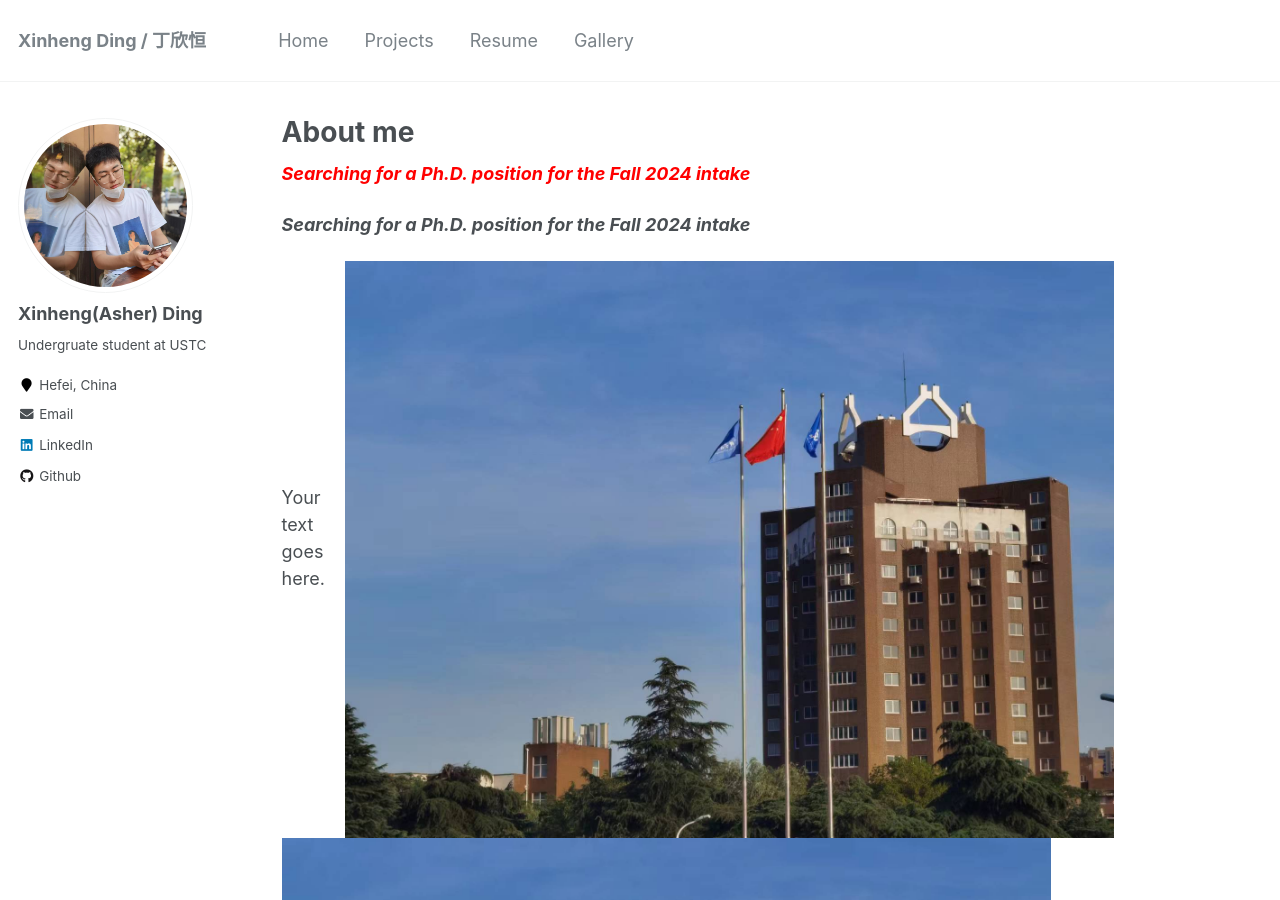
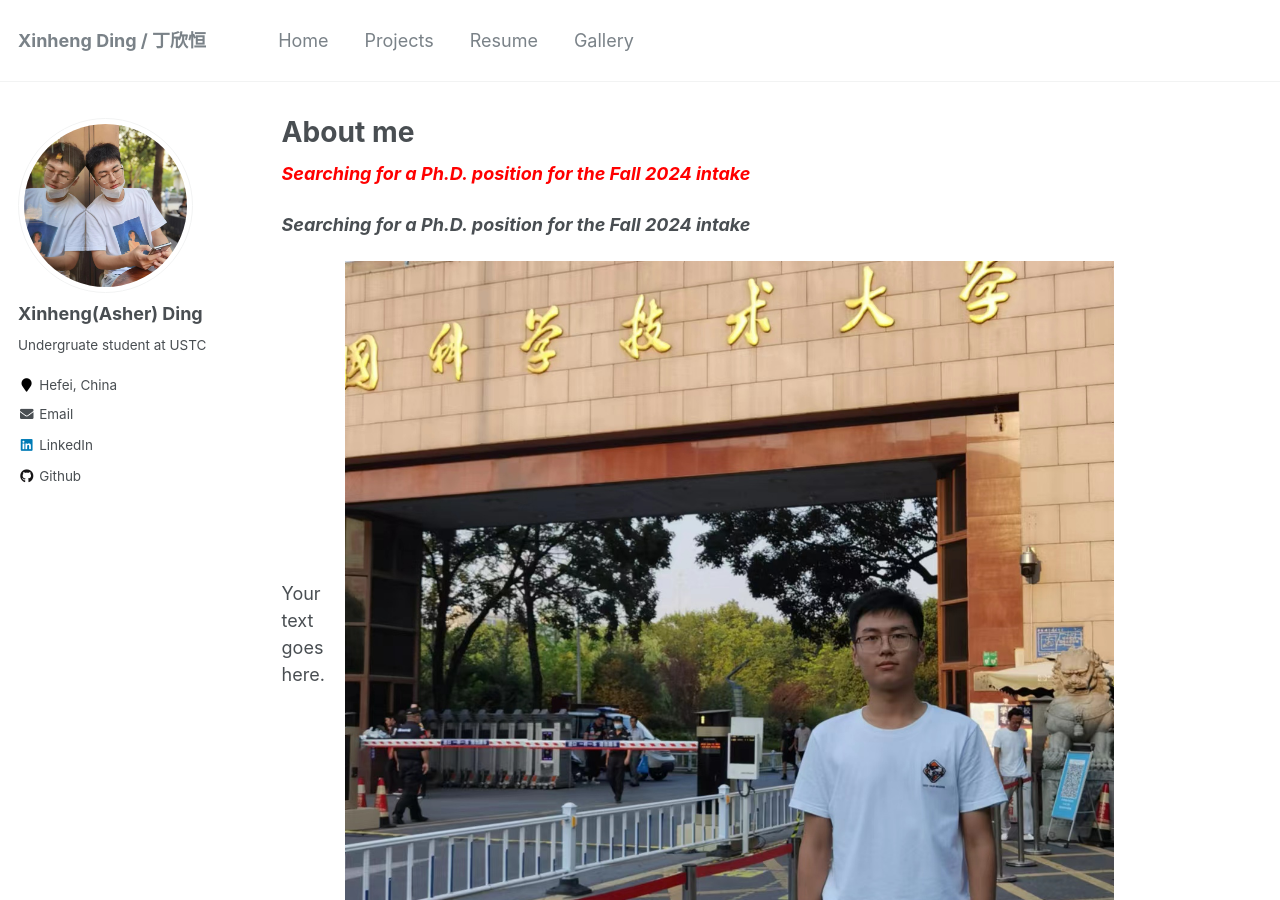
Before and after one commit to XinhengDing/XinhengDing.github.io, a Jekyll site: the page built from _pages/about.md, in a window 1280 px wide and 900 px high. Built offline with Jekyll 4.4.1, drawn with Linux system fonts in a browser that asks for light colours.

Commit message:
Update about.md

```diff
--- a/_pages/about.md
+++ b/_pages/about.md
@@ -16,7 +16,7 @@ redirect_from:
     <div style="text-align: left;">
         <p>Your text goes here.</p>
     </div>
-    <img src="../images/USTC.jpg" alt="Image" style="float: right; margin-left: 20px;">
+    <img src="../images/03.png" alt="Image" style="float: right; margin-left: 20px;">
 </div>
 
 
```
